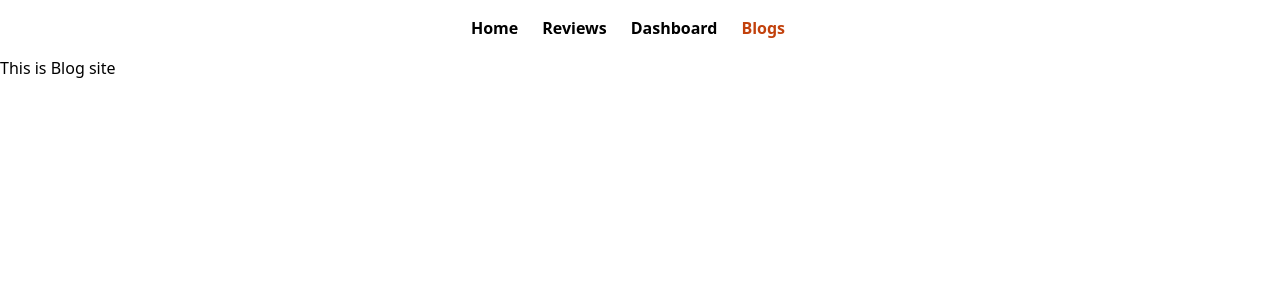
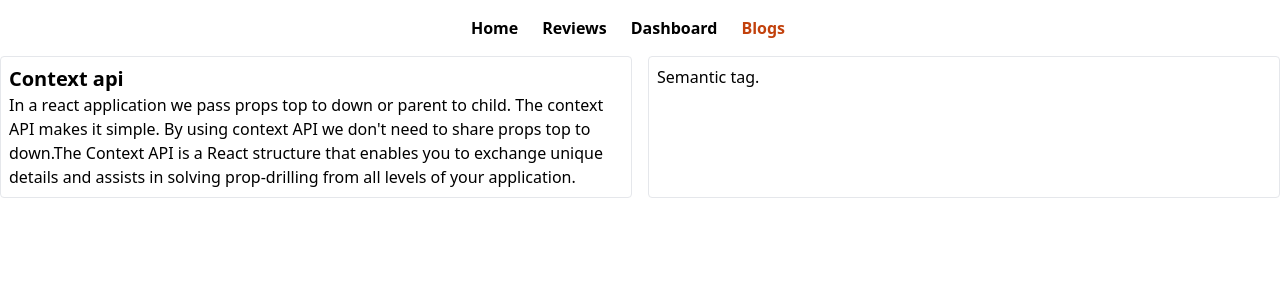
Before and after one commit to durjoy52/EASY-SHOPPING, a React (Create React App) app: page /blogs in a window 1280 px wide. Shown: the top 300 px of the page. Built offline with nearby package versions, Linux system fonts and the light colour scheme.

Commit message:
all chart done

```diff
--- a/src/components/Blogs/Blogs.js
+++ b/src/components/Blogs/Blogs.js
@@ -2,8 +2,14 @@ import React from 'react';
 
 const Blogs = () => {
     return (
-        <div>
-            This is Blog site
+        <div className='grid grid-cols-2 gap-4'>
+            <div className='border rounded p-2'>
+                <h4 className='text-xl font-bold'>Context api</h4>
+                <p>In a react application we pass props top to down or parent to child. The context API makes it simple. By using context API we don't need to share props top to down.The Context API is a React structure that enables you to exchange unique details and assists in solving prop-drilling from all levels of your application. </p>
+            </div>
+            <div className="border rounded p-2">
+                <h3>Semantic tag.</h3>
+            </div>
         </div>
     );
 };
--- a/src/components/Dashboard/Dashboard.js
+++ b/src/components/Dashboard/Dashboard.js
@@ -1,5 +1,5 @@
 import React from 'react';
-import { Area, AreaChart, Bar, BarChart, CartesianGrid, Legend, Line, LineChart, Tooltip, XAxis, YAxis } from 'recharts';
+import { Area, AreaChart, Bar, BarChart, CartesianGrid, Legend, Line, LineChart, Pie, PieChart, Tooltip, XAxis, YAxis } from 'recharts';
 import useRevenue from '../../hooks/useRevenue';
 
 const Dashboard = () => {
@@ -59,6 +59,14 @@ const Dashboard = () => {
           <Bar dataKey="revenue" stackId="a" fill="#82ca9d" />
         </BarChart>
            </div>
+           <div>
+           <h3 className='text-center font-bold text-xl text-sky-600 '>Investment VS Revenue</h3>
+           <PieChart width={500} height={300} >
+           <Pie data={revenue} dataKey="investment" stackId="1" cx="50%" cy="50%" outerRadius={60} fill="#8884d8" label/>
+          <Pie data={revenue} dataKey="revenue" stackId="1" cx="50%" cy="50%" innerRadius={70} outerRadius={90} fill="#82ca9d" label />
+          <Tooltip></Tooltip>
+        </PieChart>
+           </div>
         </div>
     );
 };
```
